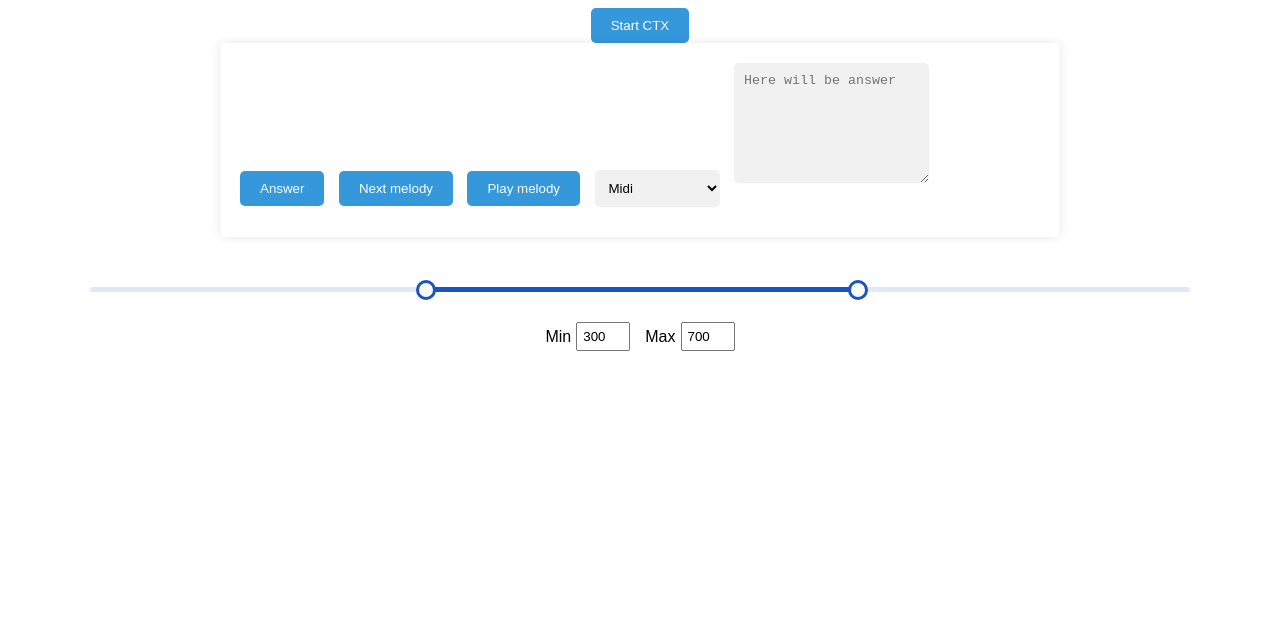
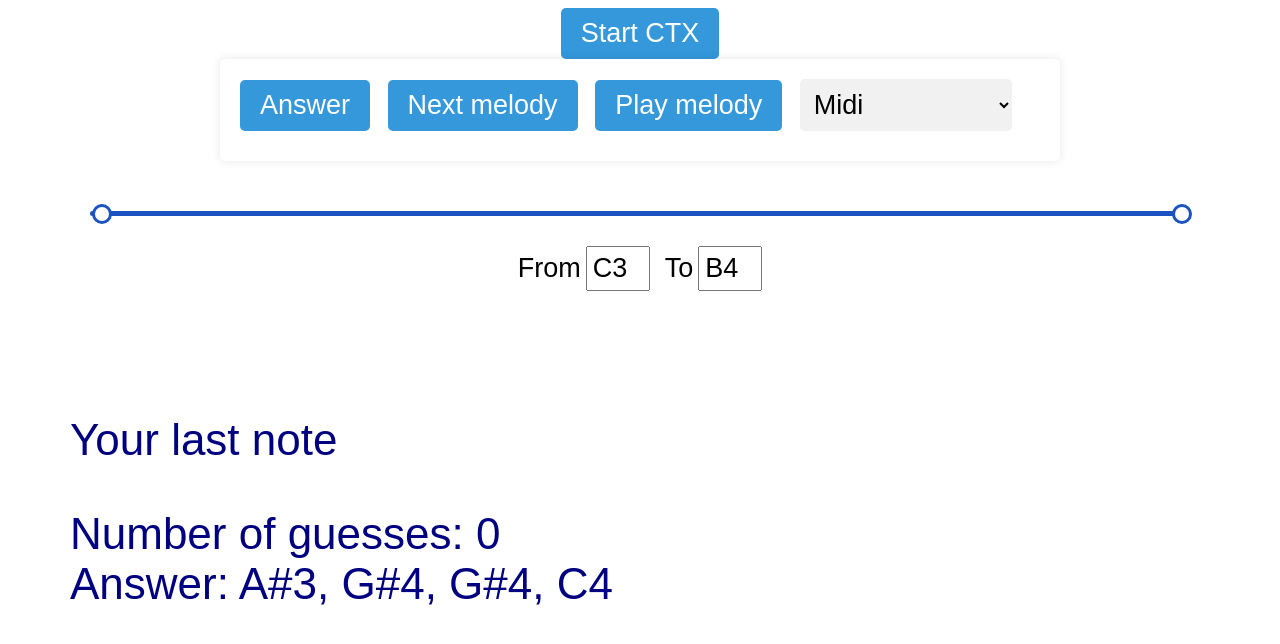
Before and after one commit to PanchenkoYehor/piano-by-ear-js, a plain HTML site: page index.html in a window 1280 px wide. Both pictures are taken after a click on the button "Answer". Drawn offline with Linux system fonts and the light colour scheme.

Commit message:
Proper slider + all info on screen

```diff
--- a/app.js
+++ b/app.js
@@ -1,11 +1,50 @@
 // logic for slider
 
-const notes = ["c", "d", "e", "f", "a", "b", "g", "l", "k", "o"];
+var number_to_note_dict = {
+  48 : "C3",
+  49 : "C#3",
+  50 : "D3",
+  51 : "D#3",
+  52 : "E3",
+  53 : "F3",
+  54 : "F#3",
+  55 : "G3",
+  56 : "G#3",
+  57 : "A3",
+  58 : "A#3",
+  59 : "B3",
+  60 : "C4",
+  61 : "C#4",
+  62 : "D4",
+  63 : "D#4",
+  64 : "E4",
+  65 : "F4",
+  66 : "F#4",
+  67 : "G4",
+  68 : "G#4",
+  69 : "A4",
+  70 : "A#4",
+  71 : "B4"
+}
 
-let rangeMin = 100;
+var number_to_note_dict_inv = {}
+for(var key in number_to_note_dict) {
+  var value = number_to_note_dict[key];
+  number_to_note_dict_inv[value] = key;
+}
+
+let rangeMin = 4;
 const range = document.querySelector(".range-selected");
 const rangeInput = document.querySelectorAll(".range-input input");
 const rangePrice = document.querySelectorAll(".range-price input");
+
+rangeInput[0].value = 48;
+rangeInput[1].value = 71;
+
+rangeInput[0].min = 48;
+rangeInput[0].max = 71;
+rangeInput[1].min = 48;
+rangeInput[1].max = 71;
 
 rangeInput.forEach((input) => {
   input.addEventListener("input", (e) => {
@@ -18,23 +57,24 @@ rangeInput.forEach((input) => {
         rangeInput[1].value = minRange + rangeMin;
       }
     } else {
-      rangePrice[0].value = minRange;
-      rangePrice[1].value = maxRange;
-      console.log(maxRange);
+      rangePrice[0].value = number_to_note_dict[minRange];
+      rangePrice[1].value = number_to_note_dict[maxRange];
+      melodyGeneration.setNewNotesRange(minRange, maxRange);
+
       const out = document.querySelector(".note");
-      // ОТСЮДА БАРТЬ ЦИФРЫ!!!!!!!!!!!!!!!!!
+
       const pickedNotes = {
-        min: minRange / 100,
-        max: maxRange / 100,
+        min: number_to_note_dict[minRange],
+        max: number_to_note_dict[maxRange],
       };
-      out.innerHTML = "";
-      out.insertAdjacentText(
-        "afterbegin",
-        `От ноты : ${pickedNotes.min} до ноты: ${pickedNotes.max}  `
-      );
+      // out.innerHTML = "";
+      // out.insertAdjacentText(
+      //   "beforebegin",
+      //   `От ноты : ${pickedNotes.min} до ноты: ${pickedNotes.max}  `
+      // );
       // тут ломает синюю полоску
-      range.style.left = (minRange / rangeInput[0].max) * 100 + "%";
-      range.style.right = 100 - (maxRange / rangeInput[1].max) * 100 + "%";
+      range.style.left = ((minRange - rangeInput[0].min) / (rangeInput[0].max - rangeInput[0].min)) * 100 + "%";
+      range.style.right = 100 - ((maxRange - rangeInput[1].min) / (rangeInput[1].max - rangeInput[1].min) ) * 100 + "%";
     }
   });
 });
@@ -42,13 +82,12 @@ rangeInput.forEach((input) => {
 rangePrice.forEach((input) => {
   input.addEventListener("input", (e) => {
     console.log("pull");
-    let minPrice = rangePrice[0].value;
-    let maxPrice = rangePrice[1].value;
+    let minPrice = number_to_note_dict_inv[rangePrice[0].value];
+    let maxPrice = number_to_note_dict_inv[rangePrice[1].value];
     // console.log(maxPrice);
     if (maxPrice - minPrice >= rangeMin && maxPrice <= rangeInput[1].max) {
       if (e.target.className === "min") {
         rangeInput[0].value = minPrice;
-        // тут ломает синюю полоску
         range.style.left = (minPrice / rangeInput[0].max) * 100 + "%";
       } else {
         rangeInput[1].value = maxPrice;
@@ -61,7 +100,8 @@ rangePrice.forEach((input) => {
 // end of logic for slider
 
 function changeBackground(color) {
-  document.body.style.background = color;
+  document.getElementById("userGuesses").style.color = color;
+  // document.body.style.background = color;
 }
 
 class MelodyGeneration {
@@ -70,19 +110,30 @@ class MelodyGeneration {
     this.durations = [];
     this.user_notes = [];
     this.notes_in_melody = 4;
-    this.notes = [60, 61, 62, 63, 64];
+    this.note_range_first = 48;
+    this.note_range_last = 72;
+    this.number_of_wins = 0;
   }
 
-  getRandomInt(max) {
-    return Math.floor(Math.random() * max);
+  setNewNotesRange(first, last) {
+    this.note_range_first = first;
+    this.note_range_last = last;
+  }
+
+  getRandomNote() {
+    return Math.floor(Math.random() * (this.note_range_last - this.note_range_first)) + this.note_range_first;
   }
 
   generateMelody() {
-    changeBackground('white');
+    changeBackground('navy');
+    this.number_of_wins = -1;
+    this.consfirmUserWins();
+    document.getElementById("userAnswer").innerText = "";
+
     this.melody_notes = [];
     this.durations = [];
     while (this.melody_notes.length < this.notes_in_melody) {
-      this.melody_notes.push(this.notes[this.getRandomInt(this.notes.length)]);
+      this.melody_notes.push(this.getRandomNote());
       this.durations.push(1);
     }
   }
@@ -102,6 +153,11 @@ class MelodyGeneration {
       JSON.stringify(this.melody_notes) ===
       JSON.stringify(this.user_notes.slice(-this.melody_notes.length))
     );
+  }
+
+  consfirmUserWins() {
+    this.number_of_wins += 1;
+    document.getElementById("userGuesses").innerText = `Number of guesses: ${this.number_of_wins}`
   }
 
   returnAnswer() {
@@ -134,7 +190,8 @@ playMelodyButton.addEventListener("click", () => {
 });
 
 showAnswerButton.addEventListener("click", () => {
-  console.log(melodyGeneration.returnAnswer());
+  // console.log(melodyGeneration.returnAnswer());
+  document.getElementById("userAnswer").innerText = "Answer: " + melodyGeneration.returnAnswer().map(x => number_to_note_dict[x]).join(", ");
 });
 
 window.AudioContext = window.AudioContext || window.webkitAudioContext;
@@ -184,6 +241,7 @@ function handleInput(input) {
 
   switch (command) {
     case 144:
+      document.getElementById('userNote').innerText  = number_to_note_dict[note];
       noteOn(note, velocity);
       break;
     case 128:
@@ -196,8 +254,9 @@ function noteOn(note, velocity, order = -1) {
   if (order == -1) {
     melodyGeneration.extendUserNotes(note);
     if (melodyGeneration.ifUserGuessedMelody()) {
-      changeBackground('green')
-      console.log("You win!");
+      changeBackground('green');
+      melodyGeneration.consfirmUserWins();
+      // console.log("You win!");
     }
   }
   const osc = ctx.createOscillator();
--- a/index.html
+++ b/index.html
@@ -26,10 +26,11 @@
 			 /> -->
           <!-- <input class="input-range" type="range" min="0" max="100" value="50" step="1">  -->
 
-          <textarea
+          <!-- <textarea
             placeholder="Here will be answer"
             class="home-textarea textarea"
-          ></textarea>
+            id="userNoteTextArea"
+          ></textarea> -->
         </div>
       </div>
       <div class="range">
@@ -43,7 +44,7 @@
             min="0"
             max="1000"
             value="300"
-            step="100"
+            step="1"
           />
           <input
             type="range"
@@ -51,17 +52,21 @@
             min="0"
             max="1000"
             value="700"
-            step="100"
+            step="1"
           />
         </div>
         <div class="range-price">
-          <label for="min">Min</label>
-          <input type="number" name="min" value="300" />
-          <label for="max">Max</label>
-          <input type="number" name="max" value="700" />
+          <label for="min">From</label>
+          <input type="string" name="min" value="C3" />
+          <label for="max">To</label>
+          <input type="string" name="max" value="B4" />
         </div>
 		  <div class="note"></div>
       </div>
+      <div class="userInfo">
+        <div class="userNote" id="userNote"><p>Your last note</p></div>
+        <div class="userGuesses" id="userGuesses"><p>Number of guesses: 0</p></div>
+        <div class="userAnswer" id="userAnswer"><p></p></div>
     </div>
   </body>
   <script src="./app.js" async></script>
--- a/style.css
+++ b/style.css
@@ -2,7 +2,7 @@
 
 body {
 	font-family: Arial, sans-serif;
-	font-size: 16px;
+	font-size: 27px;
  }
 
  .container {
@@ -10,6 +10,10 @@ body {
 	margin: 0 auto;
  }
 
+ .userInfo {
+	max-width: 1200px;
+	margin: 0 auto;
+ }
 
  /* Center the "Start CTX" button */
  #ctx {
@@ -36,6 +40,7 @@ body {
 	cursor: pointer;
 	margin-right: 10px;
 	margin-bottom: 10px;
+  font-size: 27px;
  }
 
  /* Style the select dropdown */
@@ -46,6 +51,7 @@ body {
 	border: none;
 	margin-right: 10px;
 	margin-bottom: 10px;
+  font-size: 27px;
  }
 
  /* Style the text input
@@ -60,14 +66,15 @@ body {
 
  /* Style the text area */
  textarea {
-	padding: 10px;
+  font-size: 44pt;
+	/* padding: 10px; */
 	border-radius: 5px;
 	background-color: #f1f1f1;
 	border: none;
-	margin-right: 10px;
-	margin-bottom: 10px;
-	resize: vertical;
-	min-height: 100px;
+	/* margin-right: 10px; */
+	/* margin-bottom: 10px; */
+	/* resize: vertical; */
+	/* min-height: 100px; */
  }
 
 /*styles for slider */
@@ -84,8 +91,8 @@ body {
 }
 .range-selected {
   height: 100%;
-  left: 30%;
-  right: 30%;
+  left: 0%;
+  right: 0%;
   position: absolute;
   border-radius: 5px;
   background-color: #1b53c0;
@@ -124,6 +131,7 @@ body {
 }
 
 .range-price {
+  font-size: 27px;
   margin: 30px 0;
   width: 100%;
   display: flex;
@@ -131,12 +139,35 @@ body {
   align-items: center;
 }
 .range-price label {
+  font-size: 27px;
   margin-right: 5px;
 }
 .range-price input {
-  width: 40px;
+  font-size: 27px;
+  width: 50px;
   padding: 5px;
 }
 .range-price input:first-of-type {
   margin-right: 15px;
 }
+
+.userNote {
+  color: navy;
+  text-indent: 30px;
+  /* text-transform: uppercase; */
+  font-size: 44px;
+}
+
+.userGuesses {
+  color: navy;
+  text-indent: 30px;
+  /* text-transform: uppercase; */
+  font-size: 44px;
+}
+
+.userAnswer {
+  color: navy;
+  text-indent: 30px;
+  /* text-transform: uppercase; */
+  font-size: 44px;
+}
```
